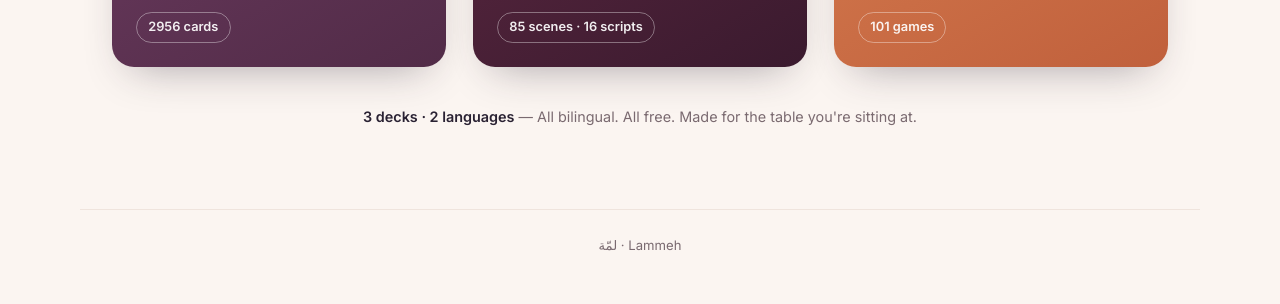
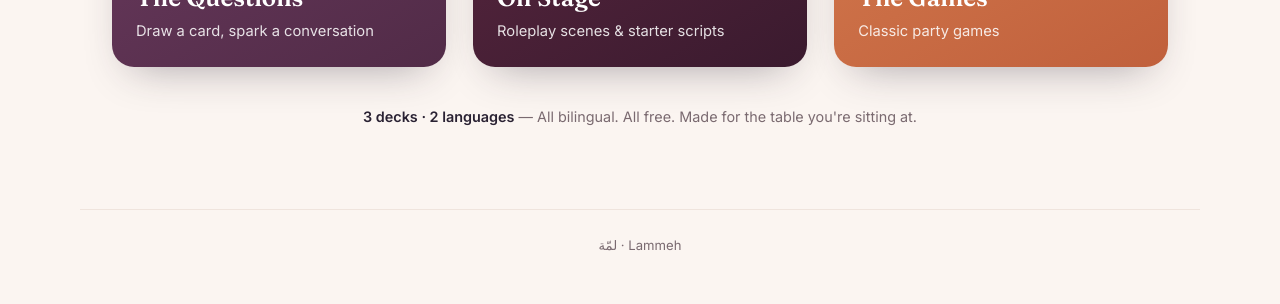
Before and after one commit to Smily93-bot/com.haya.lammeh, a plain HTML site: page index.html in a window 1280 px wide. Shown: the part 557-861 px from the top of the page. Drawn offline with Linux system fonts and the light colour scheme.

Commit message:
Add files via upload

```diff
--- a/index.html
+++ b/index.html
@@ -610,7 +610,7 @@
     decks:{
       q:{name:"The Questions",sub:"Draw a card, spark a conversation"},
       s:{name:"On Stage",sub:"Roleplay scenes & starter scripts"},
-      g:{name:"The Games",sub:"101 classic party games"}
+      g:{name:"The Games",sub:"Classic party games"}
     },
     countQ:c=>c+" cards",
     countS:"85 scenes · 16 scripts",
@@ -646,7 +646,7 @@
     decks:{
       q:{name:"الأسئلة",sub:"اسحب بطاقة، وافتح حديثاً"},
       s:{name:"على الخشبة",sub:"مشاهد تمثيل ونصوص بداية"},
-      g:{name:"الألعاب",sub:"101 لعبة تسلية كلاسيكية"}
+      g:{name:"الألعاب",sub:"ألعاب تسلية كلاسيكية"}
     },
     countQ:c=>c+" بطاقة",
     countS:"85 مشهداً · 16 نصاً",
@@ -738,11 +738,9 @@
 function deckCard(k,cls,emoji,info,count){
   return `<button class="deck ${cls}" data-k="${k}">
     <span class="stack"><i></i><i></i></span>
-    <span class="go">→</span>
     <span class="emoji">${emoji}</span>
     <h3>${info.name}</h3>
     <span class="sub">${info.sub}</span>
-    <span class="count">${count}</span>
   </button>`;
 }
 
```
Also changed, not shown: apple-touch-icon.png, icon-192.png, icon-512.png.
